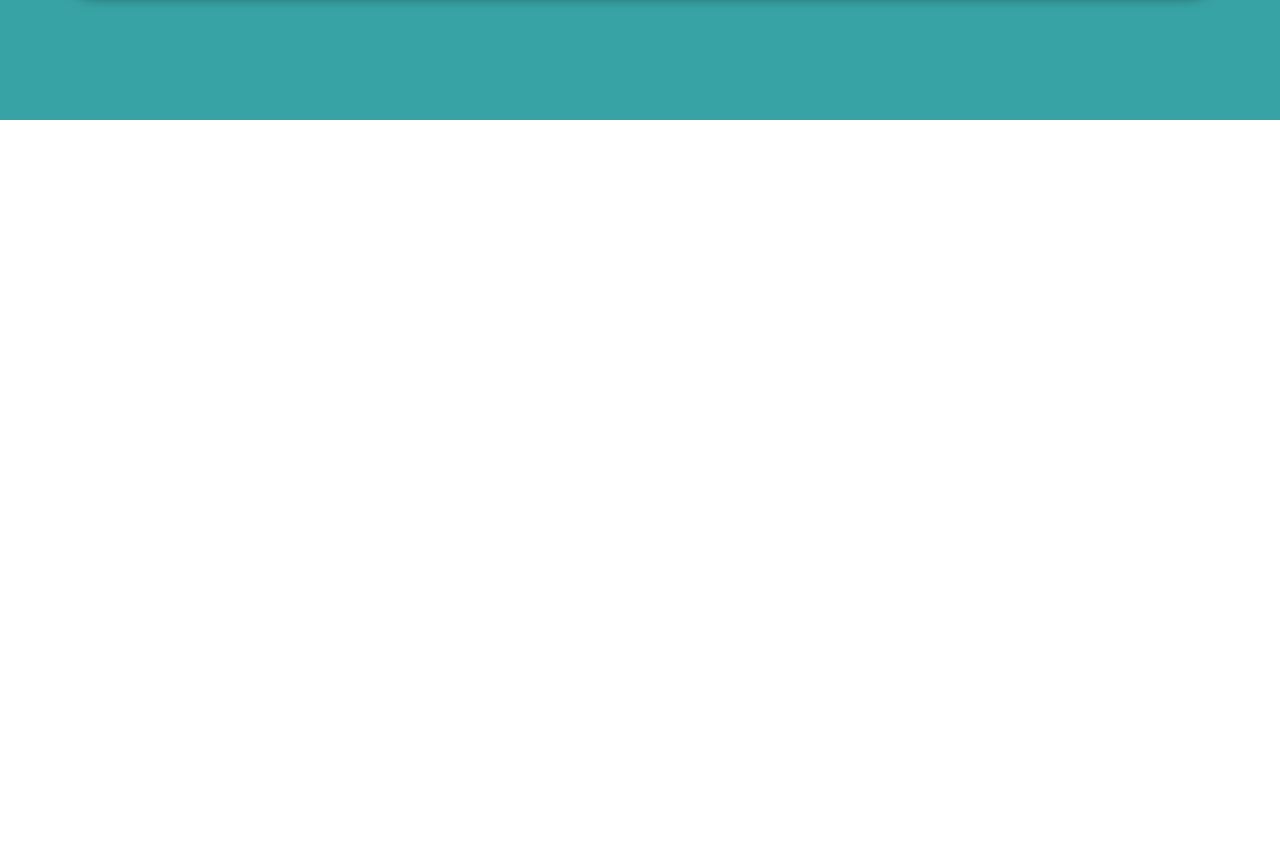
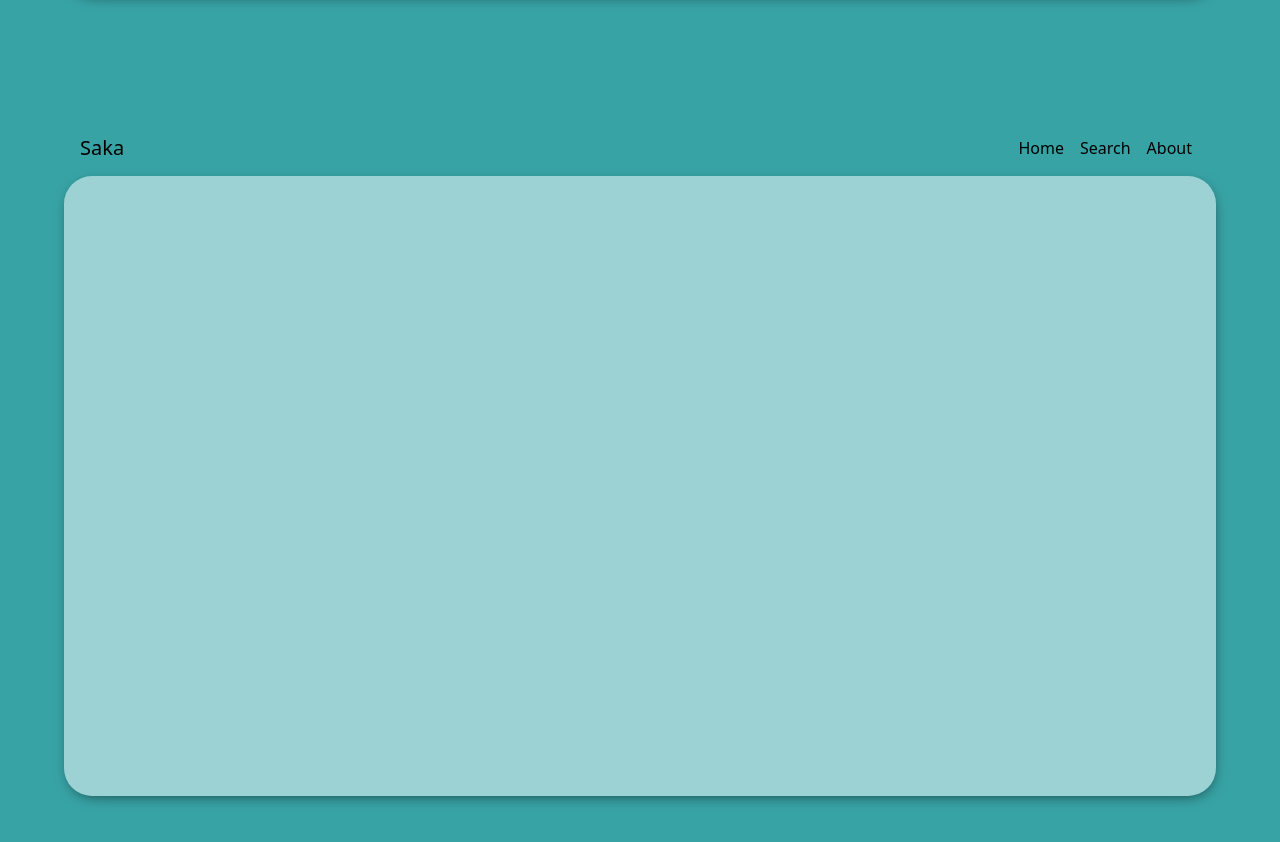
Before and after one commit to kennedybabu/search_github_app, an Angular app: page / in a window 1280 px wide. Shown: the part 680-1522 px from the top of the page. Before the commit the page ends 800 px from the top, so only its background shows below. Built offline with nearby package versions, Linux system fonts and the light colour scheme.

Commit message:
generate the search component

```diff
--- a/src/app/app.component.html
+++ b/src/app/app.component.html
@@ -1 +1,2 @@
 <app-home></app-home>
+<app-search></app-search>
--- a/src/app/app.module.ts
+++ b/src/app/app.module.ts
@@ -4,11 +4,13 @@ import { BrowserModule } from '@angular/platform-browser';
 import { AppRoutingModule } from './app-routing.module';
 import { AppComponent } from './app.component';
 import { HomeComponent } from './home/home.component';
+import { SearchComponent } from './search/search.component';
 
 @NgModule({
   declarations: [
     AppComponent,
-    HomeComponent
+    HomeComponent,
+    SearchComponent
   ],
   imports: [
     BrowserModule,
--- a/src/app/home/home.component.scss
+++ b/src/app/home/home.component.scss
@@ -31,7 +31,6 @@
             flex: 1;
             border-radius: 28px 0 0 28px;
             display: flex;
-            // flex-direction: column;
             text-align: left;
             align-items: center;
             padding-left: 2rem;
@@ -57,9 +56,6 @@
             display: flex;
             align-items: center;
             justify-content: center;
-            // background-image: url(https://blush.design/api/download?shareUri=RsKyVeevf&bg=38a3a5&w=800&h=800&fm=png);
-            // background-size: contain;
-            // background-repeat: no-repeat;
 
 
         }
--- /dev/null
+++ b/src/app/search/search.component.html
@@ -0,0 +1,19 @@
+<div class="base">
+    <nav class="navbar navbar-expand-lg navbar-light">
+        <a class="navbar-brand" href="#">Saka</a>
+        <button class="navbar-toggler" type="button" data-toggle="collapse" data-target="#navbarNavAltMarkup" aria-controls="navbarNavAltMarkup" aria-expanded="false" aria-label="Toggle navigation">
+          <span class="navbar-toggler-icon"></span>
+        </button>
+        <div class="collapse navbar-collapse ml-auto offset-md-4" id="navbarNavAltMarkup">
+          <div class="navbar-nav ml-auto offset-md-4">
+            <a class="nav-item nav-link active" href="#">Home</a>
+            <a class="nav-item nav-link" href="#">Search</a>
+            <a class="nav-item nav-link" href="#">About</a>
+          </div>
+        </div>
+      </nav>
+
+    <div class="overlay">
+
+    </div>
+</div>
--- /dev/null
+++ b/src/app/search/search.component.scss
@@ -0,0 +1,32 @@
+.base {
+    min-height: 100vh;
+    max-width: 100vw;
+    background-color: #38A3A5;
+
+    nav {
+        background-color: transparent;
+        display: flex;
+        padding: .5rem 5rem;
+
+        a {
+            color: black;
+        }
+    }
+
+    .overlay {
+        background-color: rgba(251, 255, 255, 0.514);
+        height: 620px;
+        width: 90%;
+        margin: 0 auto;
+        border-radius: 28px;
+        text-align: center;
+        display: flex;
+
+        box-shadow: 1px 4px 15px -6px rgba(0,0,0,0.75);
+-webkit-box-shadow: 1px 4px 15px -6px rgba(0,0,0,0.75);
+-moz-box-shadow: 1px 4px 15px -6px rgba(0,0,0,0.75);
+
+
+    }
+
+}
--- /dev/null
+++ b/src/app/search/search.component.ts
@@ -0,0 +1,15 @@
+import { Component, OnInit } from '@angular/core';
+
+@Component({
+  selector: 'app-search',
+  templateUrl: './search.component.html',
+  styleUrls: ['./search.component.scss']
+})
+export class SearchComponent implements OnInit {
+
+  constructor() { }
+
+  ngOnInit(): void {
+  }
+
+}
```
Also changed, not shown: 1 other file (tests, documents, lock files or other folders).
